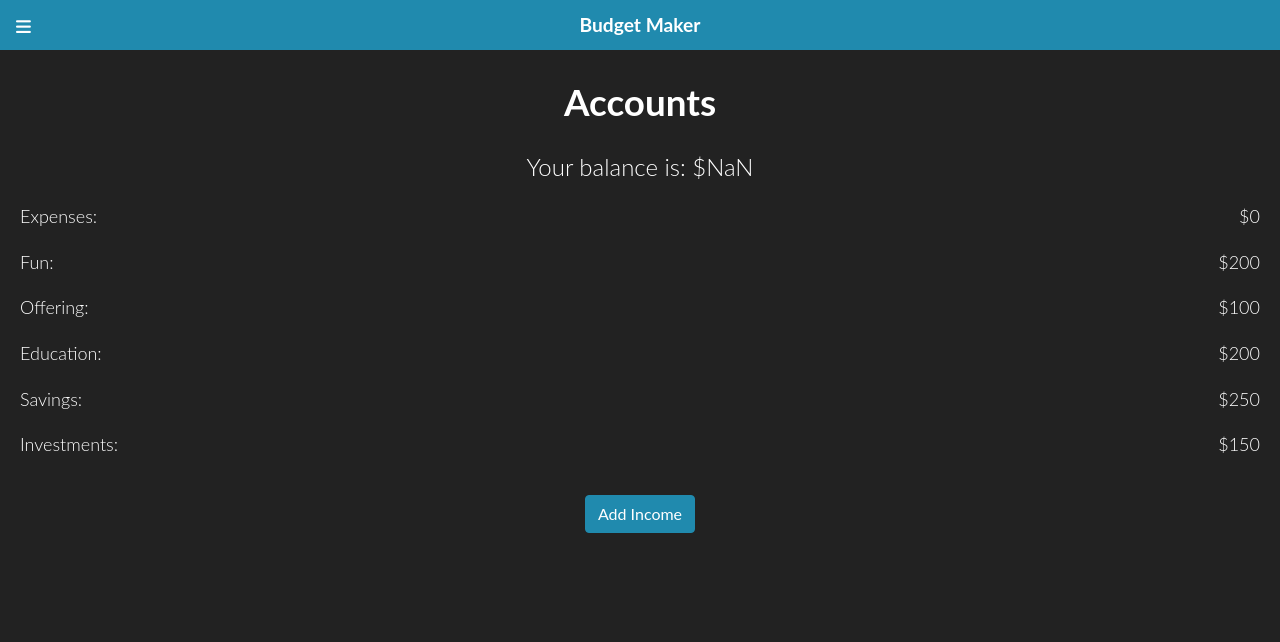
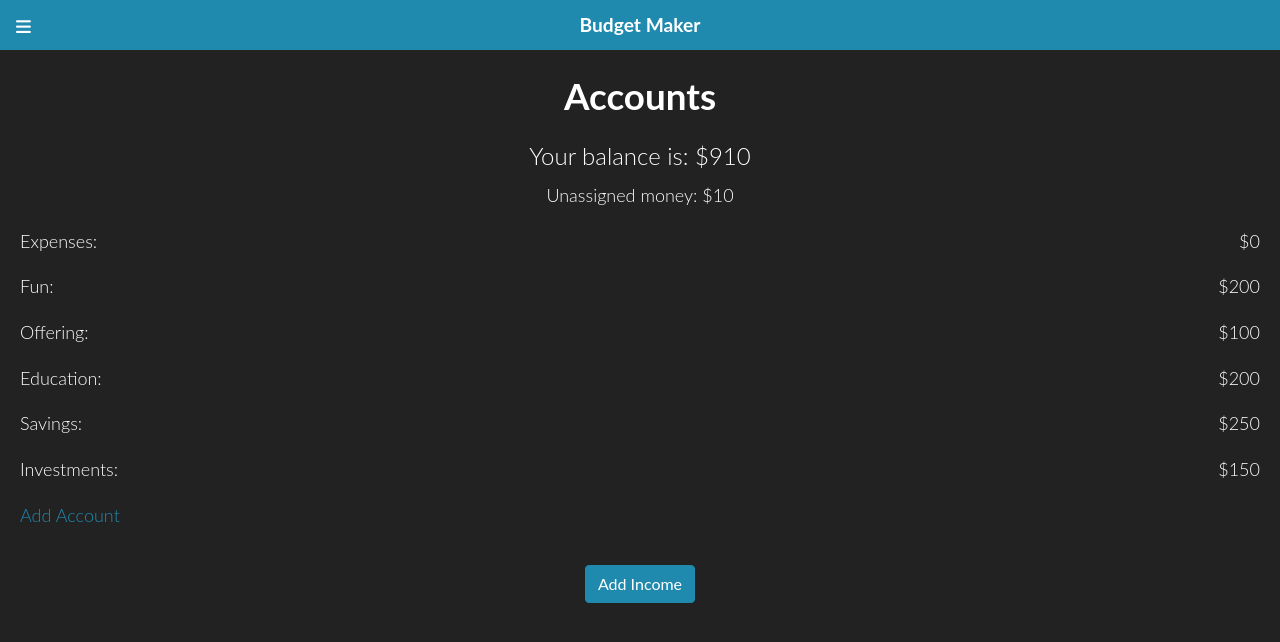
Before and after one commit to MarcosLopez7/BudgetMaker, a Vue app: page / in a window 1280 px wide. Shown: the top 642 px of the page. Built offline with nearby package versions, Linux system fonts and the light colour scheme.

Commit message:
terminado lista de cuentas

```diff
--- a/src/App.vue
+++ b/src/App.vue
@@ -195,5 +195,6 @@ h1 {
 .title {
   text-align: center;
   font-size: 2.3rem;
+  margin: 25px 0;
 }
 </style>
--- a/src/utilities/initData.js
+++ b/src/utilities/initData.js
@@ -7,5 +7,5 @@ export const data = {
     { name: "Savings", balance: 250 },
     { name: "Investments", balance: 150 },
   ],
-  unassigned: 0,
+  unassigned: 10,
 };
--- a/src/views/Accounts.vue
+++ b/src/views/Accounts.vue
@@ -2,16 +2,21 @@
   <div class="accountsPage">
     <h2 class="title">Accounts</h2>
     <div class="balance">
-      <span>Your balance is: ${{ mainBalance }}</span>
+      <span test-id="mainBalanceTest">Your balance is: ${{ mainBalance }}</span>
+      <span test-id="unassignedTest" class="unassigned-money"
+        >Unassigned money: ${{ unassigned }}
+      </span>
     </div>
     <div class="accountList">
       <div
         class="accountElement"
+        test-id="accountTest"
         v-for="account in accounts"
         :key="account.name"
       >
         <span> {{ account.name }}: </span> <span>${{ account.balance }} </span>
       </div>
+      <a href="#">Add Account</a>
     </div>
     <div class="bottom-button">
       <button
@@ -27,22 +32,21 @@
 
 <script>
 /* TODO LIST
-  1. Crear componente
-  2. Obtener datos del local storage de las cuentas
-  3. Sumar el balance total de las cuentas y el residuo
-  4. Renderizar residuo
-  5. Renderizar lista de cuentas
-  6. Link a hacer presupuesto o lista de cuentas
+  1. Crear componente X
+  2. Obtener datos del local storage de las cuentas X
+  3. Sumar el balance total de las cuentas y el residuo X
+  4. Renderizar residuo X
+  5. Renderizar lista de cuentas X
+  6. Link a hacer presupuesto o lista de cuentas X
   7. Hacer UT de de que se está renderizando los datos
 */
+import { data } from "@/utilities/initData.js";
 
 export default {
   data() {
     return {
-      availableMoney: 0,
-      addingAccount: false,
       accounts: [],
-      newAccountInput: "",
+      unassigned: 0,
     };
   },
   computed: {
@@ -51,7 +55,7 @@ export default {
       this.accounts.forEach(
         (account) => (totalAmountAccounts += account.balance)
       );
-      return this.availableMoney - totalAmountAccounts;
+      return totalAmountAccounts + this.unassigned;
     },
   },
   methods: {
@@ -69,25 +73,38 @@ export default {
       location.href = "/add-income";
     },
   },
-  mounted() {
-    if (localStorage.data) {
-      const data = JSON.parse(localStorage.getItem("data"));
-      this.availableMoney = data.availableMoney;
-      this.accounts = data.accounts;
+  created() {
+    if (!localStorage.data) {
+      const dataStr = JSON.stringify(data);
+      localStorage.setItem("data", dataStr);
     }
+
+    const dataObj = JSON.parse(localStorage.getItem("data"));
+    // this.availableMoney = dataObj.availableMoney;
+    this.accounts = dataObj.accounts;
+    this.unassigned = dataObj.unassigned;
   },
 };
 </script>
 
 <style>
 .accountsPage {
-  margin-top: 20px;
+  margin-top: 15px;
 }
 
 .balance {
   margin: 10px 0;
   font-size: 24px;
   text-align: center;
+}
+
+.balance span {
+  display: block;
+}
+
+.unassigned-money {
+  margin: 15px 0;
+  font-size: 18px;
 }
 
 /* .acoountList {
@@ -139,4 +156,10 @@ export default {
   justify-content: center;
   margin: 40px 0;
 }
+
+.accountList a {
+  text-decoration: none;
+  color: var(--bg-card);
+  padding: 0 20px;
+}
 </style>
```
Also changed, not shown: 2 other files (tests, documents, lock files or other folders).
